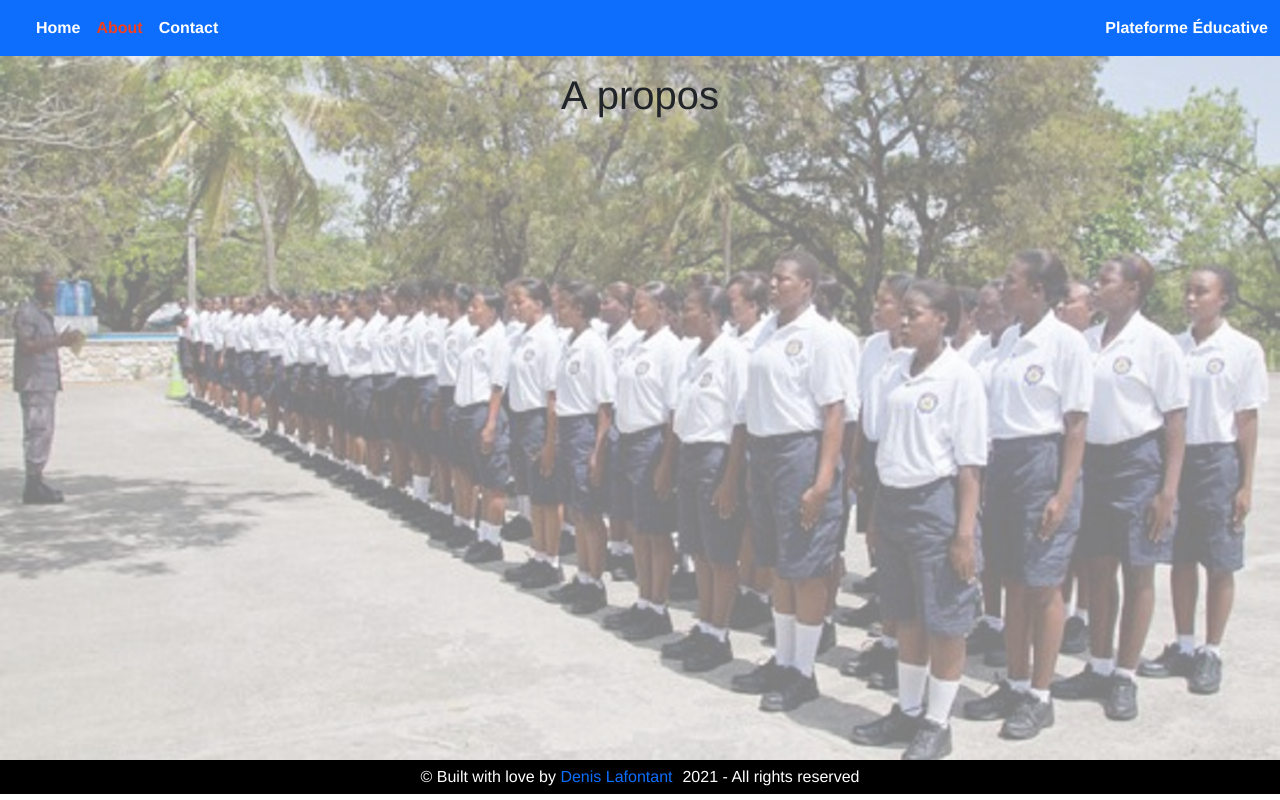
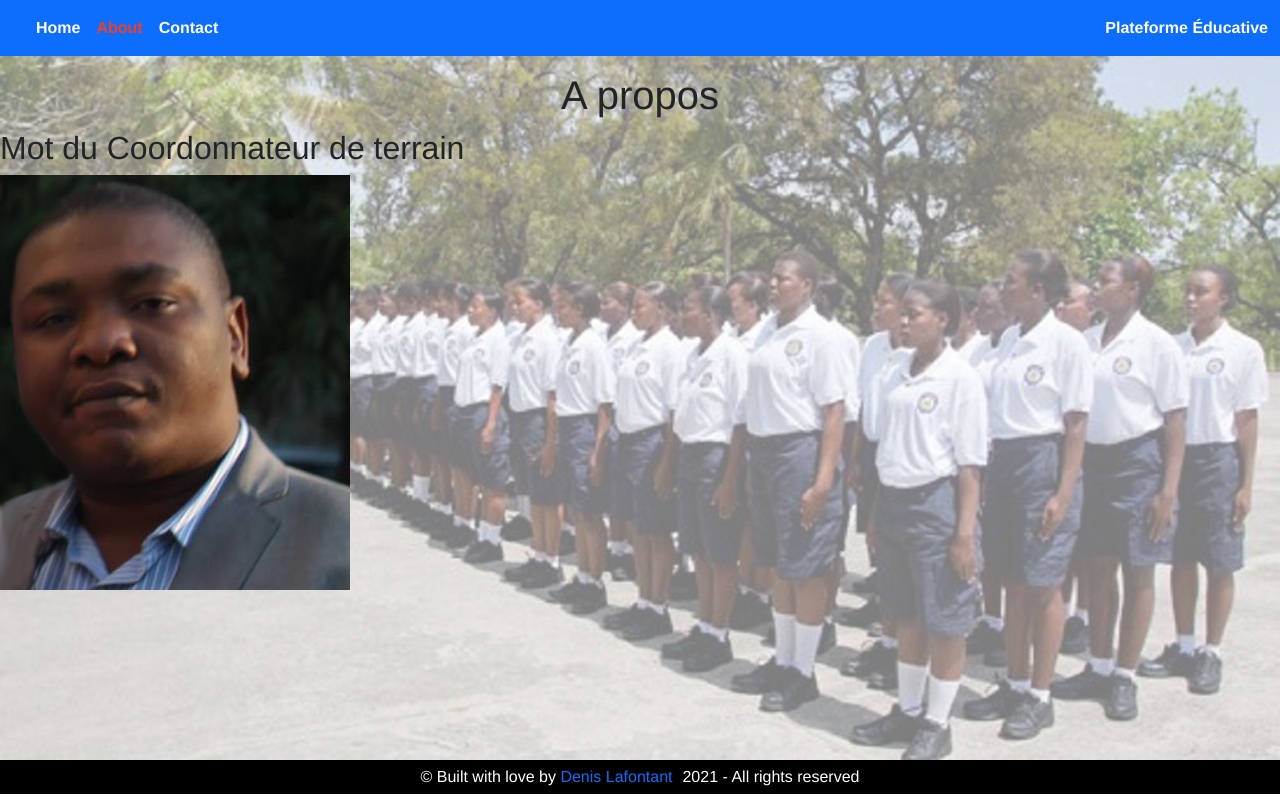
Before and after one commit to icebox827/pamif, a Vue app: page /about in a window 1280 px wide. Built offline with nearby package versions, Linux system fonts and the light colour scheme.

Commit message:
Add assets

```diff
--- a/src/components/AboutPage.vue
+++ b/src/components/AboutPage.vue
@@ -4,7 +4,12 @@
       <header>
         <h1>{{ msg }}</h1>
       </header>
-      <div></div>
+      <div class="content">
+        <div class="profile">
+          <h2>Mot du Coordonnateur de terrain</h2>
+          <img src="../assets/dd.png" alt="Daniel Denis"/>
+        </div>
+      </div>
     </div>
   </section>
 </template>
@@ -35,4 +40,10 @@ export default {
   text-align: center;
   padding-top: 15px;
 }
+
+.content {
+  display: flex;
+  justify-content: space-between;
+  margin-top: 10px;
+}
 </style>
```
Also changed, not shown: src/assets/dd.png (added).
